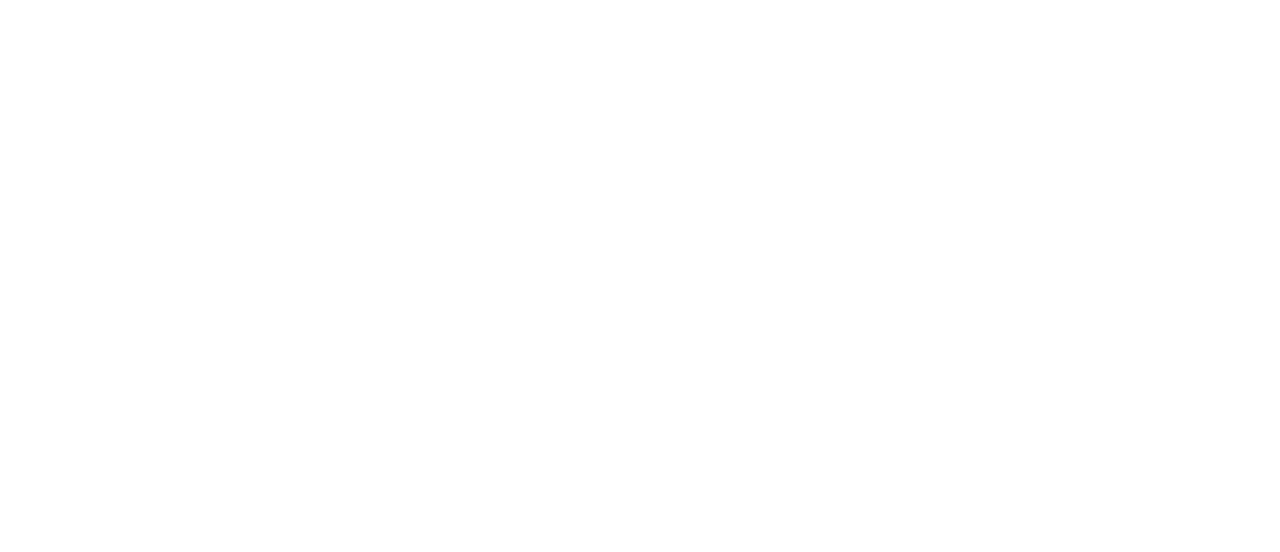
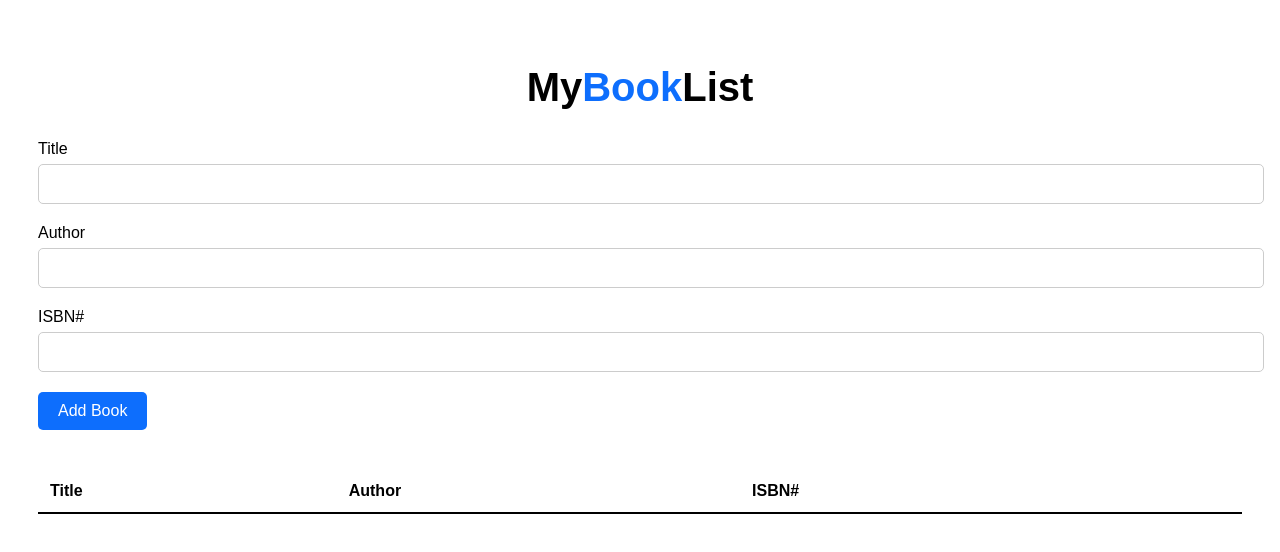
Before and after one commit to acciojob/book-list-devanshu-0534, a website: page main.html in a window 1280 px wide. Drawn offline with Linux system fonts and the light colour scheme.

Commit message:
created a submission

```diff
--- a/main.html
+++ b/main.html
@@ -8,7 +8,42 @@
 
 <body>
 	<!-- the entire body must be written by student -->
+	 <h1>My<span>Book</span>List</h1>
+
+  <div class="form-group">
+    <label>Title</label>
+    <input id="title" type="text">
+  </div>
+
+  <div class="form-group">
+    <label>Author</label>
+    <input id="author" type="text">
+  </div>
+
+  <div class="form-group">
+    <label>ISBN#</label>
+    <input id="isbn" type="text">
+  </div>
+
+  <button id="submit">Add Book</button>
+
+  <table class="table table-striped">
+    <thead>
+      <tr>
+        <th>Title</th>
+        <th>Author</th>
+        <th>ISBN#</th>
+        <th></th>
+      </tr>
+    </thead>
+
+    <tbody id="book-list">
+      <!-- Rows added dynamically -->
+    </tbody>
+  </table>
+
     <script type="text/javascript" src="./script.js">
+
 </script>
 
 </body>
--- a/script.js
+++ b/script.js
@@ -1 +1,38 @@
 //your JS code here. If required.
+const submitBtn = document.getElementById("submit");
+const bookList = document.getElementById("book-list");
+
+submitBtn.addEventListener("click", function (e) {
+  e.preventDefault();
+
+  const title = document.getElementById("title").value.trim();
+  const author = document.getElementById("author").value.trim();
+  const isbn = document.getElementById("isbn").value.trim();
+
+  if (title === "" || author === "" || isbn === "") {
+	alert("Please fill all fields");
+	return;
+  }
+
+  const row = document.createElement("tr");
+
+  row.innerHTML = `
+	<td>${title}</td>
+	<td>${author}</td>
+	<td>${isbn}</td>
+	<td><button class="delete">X</button></td>
+  `;
+
+  bookList.appendChild(row);
+
+  // Clear inputs
+  document.getElementById("title").value = "";
+  document.getElementById("author").value = "";
+  document.getElementById("isbn").value = "";
+});
+
+bookList.addEventListener("click", function (e) {
+  if (e.target.classList.contains("delete")) {
+	e.target.parentElement.parentElement.remove();
+  }
+});
--- a/styles.css
+++ b/styles.css
@@ -1 +1,81 @@
-/*  your css code here. If applicable */
+body {
+  font-family: Arial, sans-serif;
+  padding: 30px;
+}
+
+h1 {
+  text-align: center;
+  font-size: 40px;
+  margin-bottom: 30px;
+}
+
+h1 span {
+  color: #0d6efd;
+}
+
+.form-group {
+  max-width: 100%;
+  margin-bottom: 20px;
+}
+
+label {
+  display: block;
+  margin-bottom: 6px;
+  font-weight: 500;
+}
+
+input {
+  width: 100%;
+  padding: 10px;
+  font-size: 16px;
+  border-radius: 5px;
+  border: 1px solid #ccc;
+}
+
+#submit {
+  background: #0d6efd;
+  color: white;
+  padding: 10px 20px;
+  border: none;
+  border-radius: 5px;
+  cursor: pointer;
+  font-size: 16px;
+}
+
+#submit:hover {
+  background: #084298;
+}
+
+table {
+  width: 100%;
+  border-collapse: collapse;
+  margin-top: 40px;
+}
+
+.table-striped tbody tr:nth-child(even) {
+  background-color: #f2f2f2;
+}
+
+th, td {
+  text-align: left;
+  padding: 12px;
+  border-bottom: 1px solid #ddd;
+}
+
+th {
+  border-bottom: 2px solid #000;
+}
+
+.delete {
+  background: #dc3545;
+  color: white;
+  border: none;
+  padding: 6px 12px;
+  border-radius: 4px;
+  cursor: pointer;
+  font-weight: bold;
+}
+
+.delete:hover {
+  background: #a71d2a;
+}
```
